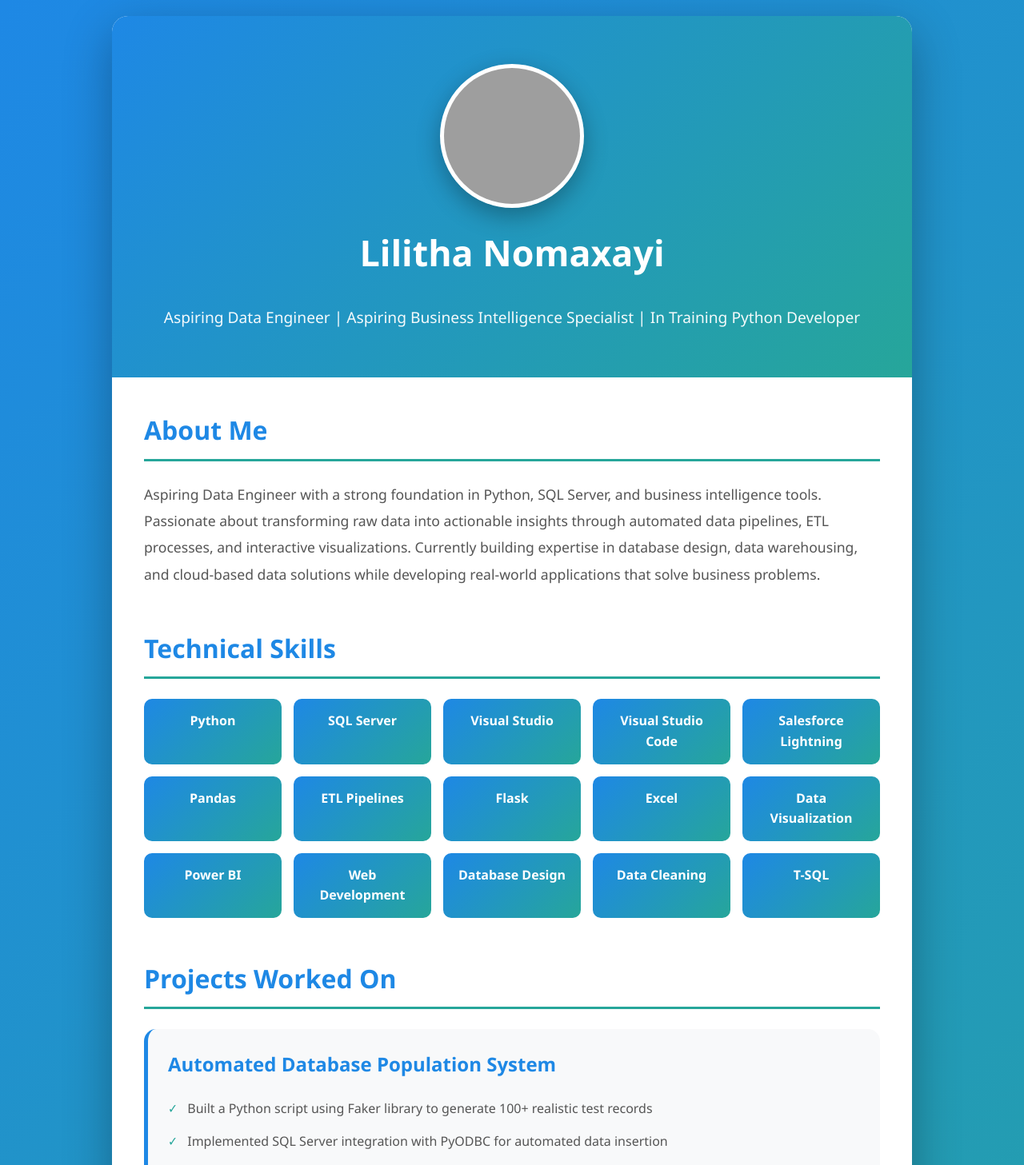
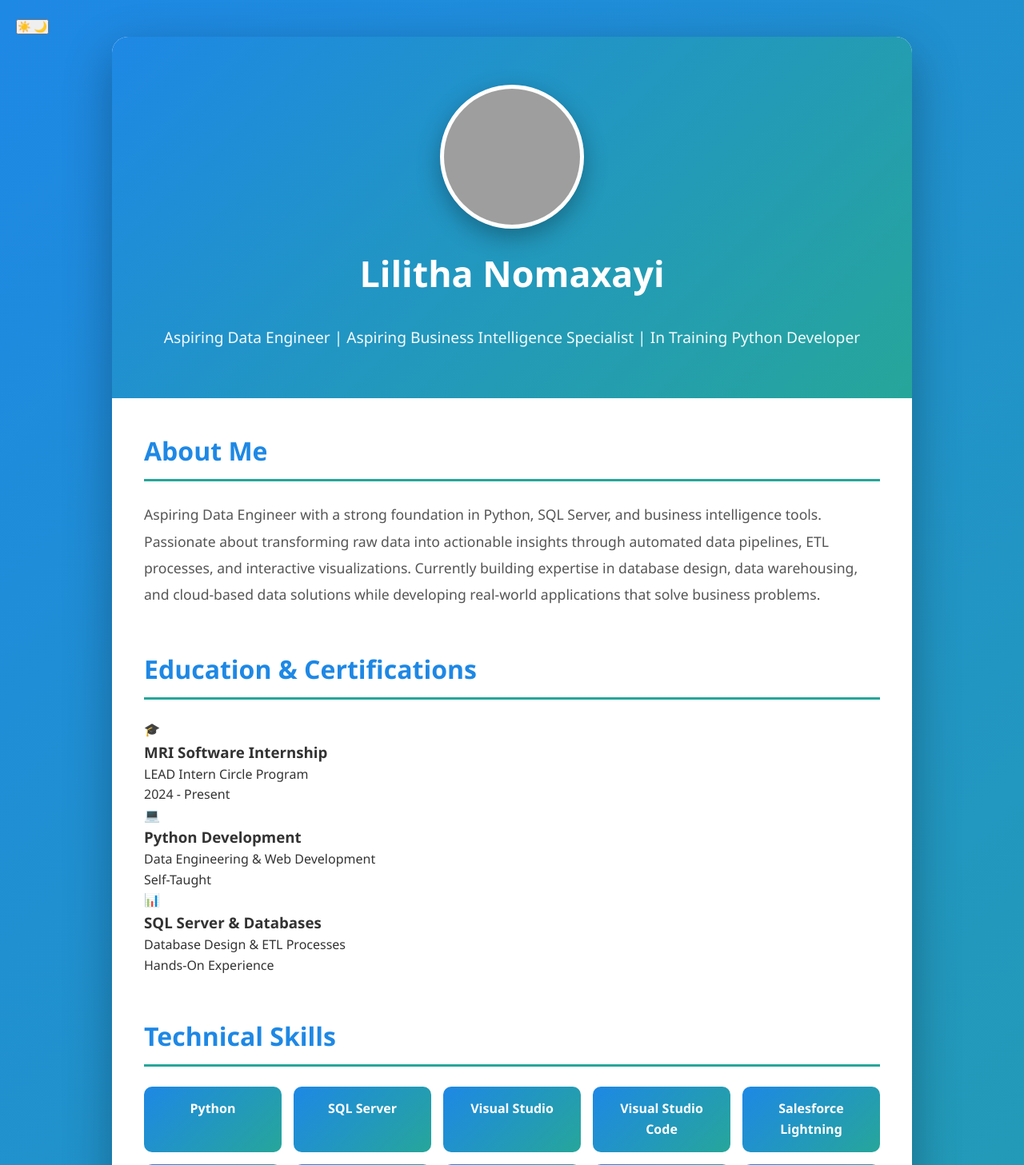
Before and after one commit to Tarlidzcode/Portfolio-Website, a Flask app: page / in a window 1280 px wide. Shown: the top 1457 px of the page at 80% size. Run offline with Flask 3, Linux system fonts and the light colour scheme; grey boxes are pictures that could not be loaded.

Commit message:
Implement dark mode toggle and update education section
Added dark mode toggle and education section.

```diff
--- a/templates/index.html
+++ b/templates/index.html
@@ -10,6 +10,11 @@
     />
   </head>
   <body>
+      <!-- Dark Mode Toggle -->
+    <button class="theme-toggle" id="themeToggle" aria-label="Toggle dark mode">
+      <span class="sun-icon">☀️</span>
+      <span class="moon-icon">🌙</span>
+    </button>
     <div class="container">
       <header>
         <div class="profile-section">
@@ -41,6 +46,29 @@
             and cloud-based data solutions while developing real-world
             applications that solve business problems.
           </p>
+        </section>
+         <section class="certifications">
+          <h2>Education & Certifications</h2>
+          <div class="cert-grid">
+            <div class="cert-card">
+              <div class="cert-icon">🎓</div>
+              <h3>MRI Software Internship</h3>
+              <p>LEAD Intern Circle Program</p>
+              <span class="cert-date">2024 - Present</span>
+            </div>
+            <div class="cert-card">
+              <div class="cert-icon">💻</div>
+              <h3>Python Development</h3>
+              <p>Data Engineering & Web Development</p>
+              <span class="cert-date">Self-Taught</span>
+            </div>
+            <div class="cert-card">
+              <div class="cert-icon">📊</div>
+              <h3>SQL Server & Databases</h3>
+              <p>Database Design & ETL Processes</p>
+              <span class="cert-date">Hands-On Experience</span>
+            </div>
+          </div>
         </section>
 
         <section class="skills">
```
